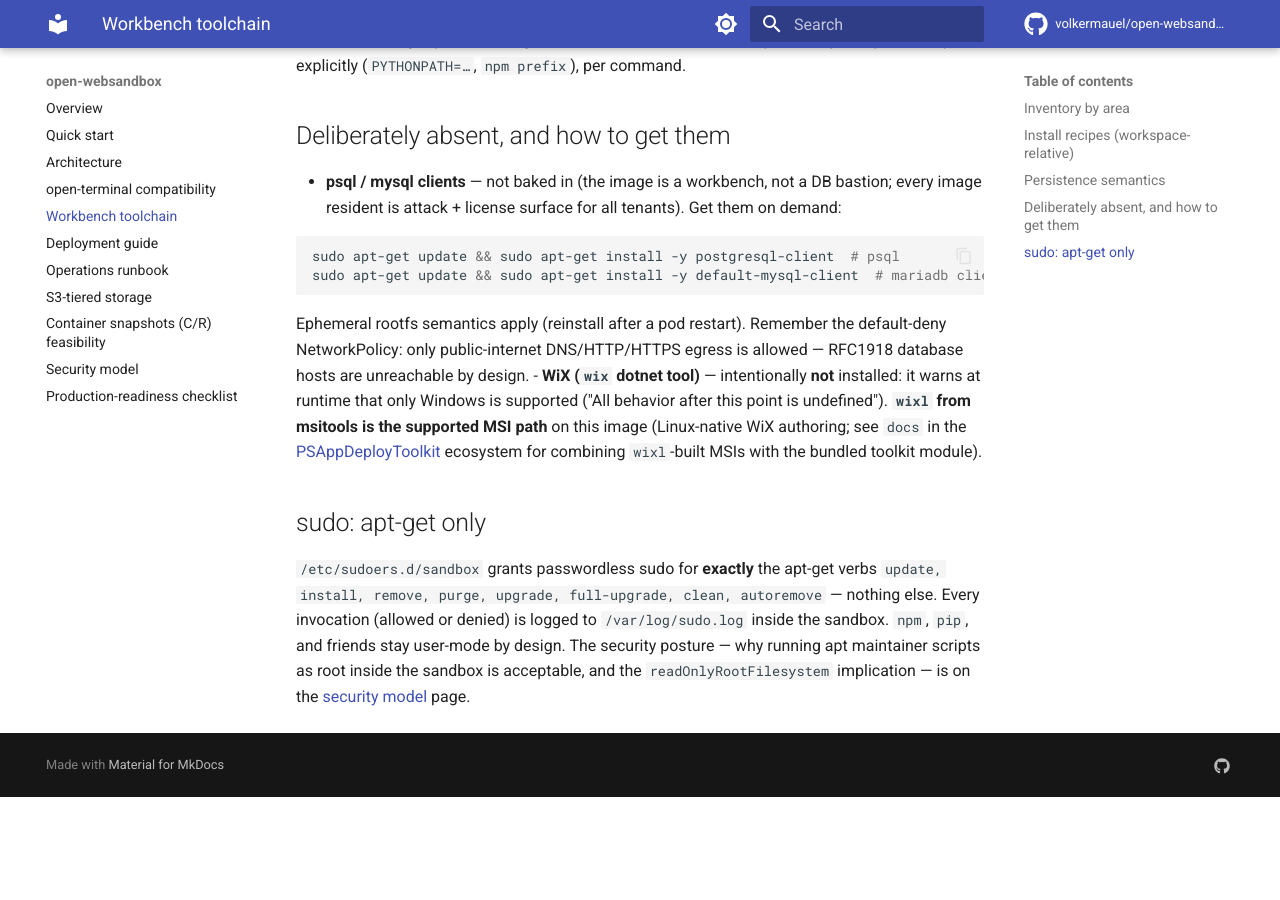
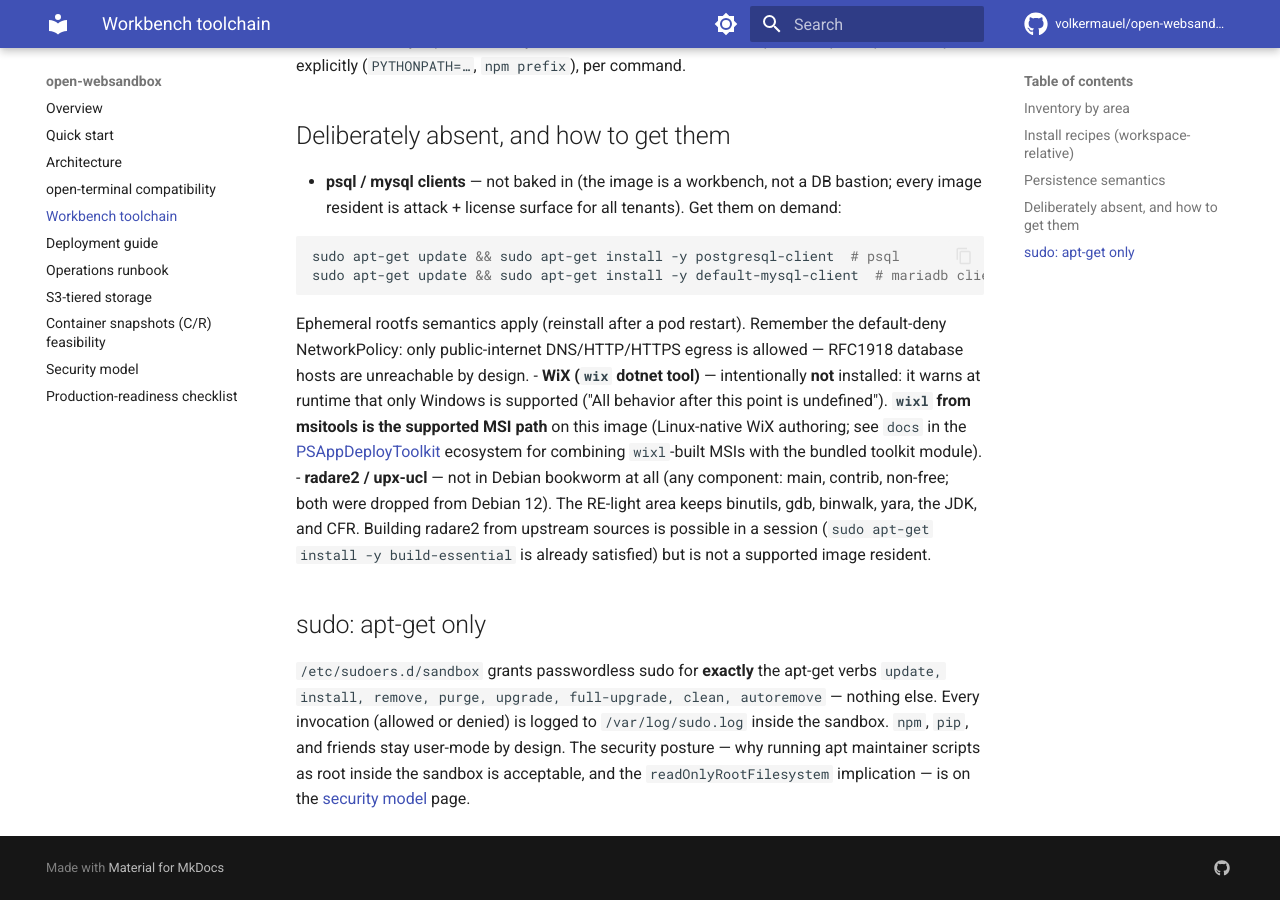
Before and after one commit to volkermauel/open-websandbox, an MkDocs documentation site: the page built from docs/toolchain.md, in a window 1280 px wide and 900 px high, scrolled down 2564 px. Built offline with MkDocs 1.6.1 and Material for MkDocs 9.7.7, drawn with Linux system fonts in a browser that asks for light colours; comment, search, counter and statistics services are not loaded; before the commit the page ends 3361 px from its top, so only the background shows below that; some of the changed text lies outside the part shown.

Commit message:
fix(runtime): tools.json bookworm-resolvable package set + docs follow-up
Build-verified against debian:bookworm-slim (main+non-free): makensis ->
nsis (the actual Debian package name providing makensis); radare2 and
upx-ucl dropped — absent from bookworm in every component (main/contrib/
non-free). gen-manifest probe key updated (makensis -> nsis, radare2
probe removed), docs/toolchain.md + NOTICE.md + CHANGELOG follow, tasks.md
records the fix. Local docker build of the full image now succeeds
(open-websandbox_runtime:workbench, sha256:fb693bce...).

```diff
--- a/docs/toolchain.md
+++ b/docs/toolchain.md
@@ -27,8 +27,8 @@ tools are pinned VERSION + SHA256 in `rust/runtime/Dockerfile`.
 | Python & data | python3 + venv/pip/dev, build-essential; pip: numpy, pandas, scipy, matplotlib, openpyxl, python-docx, python-pptx, pyarrow, duckdb, oletools, capstone, pip-audit |
 | R | r-base-core + dplyr, tidyr, ggplot2, readxl, stringr, lubridate |
 | Docs depth | pandoc, poppler-utils, qpdf, ghostscript, imagemagick, exiftool, tesseract-ocr (+deu), ocrmypdf, antiword, LibreOffice headless (`soffice`) |
-| Windows packaging | msitools (`wixl`), makensis, innoextract, PowerShell 7.6.5, .NET SDK 8.0.424 (+ ilspycmd 9.1.0.7988), PSAppDeployToolkit 4.1.8 |
-| Reverse engineering (light) | binutils, gdb, radare2, binwalk, yara, upx, JDK (default-jdk-headless), CFR 0.152 (`cfr`) |
+| Windows packaging | msitools (`wixl`), makensis (Debian `nsis`), innoextract, PowerShell 7.6.5, .NET SDK 8.0.424 (+ ilspycmd 9.1.0.7988), PSAppDeployToolkit 4.1.8 |
+| Reverse engineering (light) | binutils, gdb, binwalk, yara, JDK (default-jdk-headless), CFR 0.152 (`cfr`) |
 | DB clients | sqlite3, duckdb CLI v1.5.5 |
 | Node | Node.js 22 LTS (v22.23.2 tarball, /opt/node) with npm and corepack-managed pnpm + yarn |
 
@@ -106,6 +106,11 @@ Imports/prefixes opt in explicitly (`PYTHONPATH=…`, `npm prefix`), per command
   **`wixl` from msitools is the supported MSI path** on this image (Linux-native WiX
   authoring; see `docs` in the [PSAppDeployToolkit](https://psappdeploytoolkit.com/)
   ecosystem for combining `wixl`-built MSIs with the bundled toolkit module).
+- **radare2 / upx-ucl** — not in Debian bookworm at all (any component: main,
+  contrib, non-free; both were dropped from Debian 12). The RE-light area keeps
+  binutils, gdb, binwalk, yara, the JDK, and CFR. Building radare2 from upstream
+  sources is possible in a session (`sudo apt-get install -y build-essential` is
+  already satisfied) but is not a supported image resident.
 
 ## sudo: apt-get only
 
```
Also changed, not shown: CHANGELOG.md (+1 -1 lines), NOTICE.md (+0 -1 lines), openspec/changes/2026-08-29-workbench-toolchain/tasks.md (+2 -0 lines), 2 other files.
